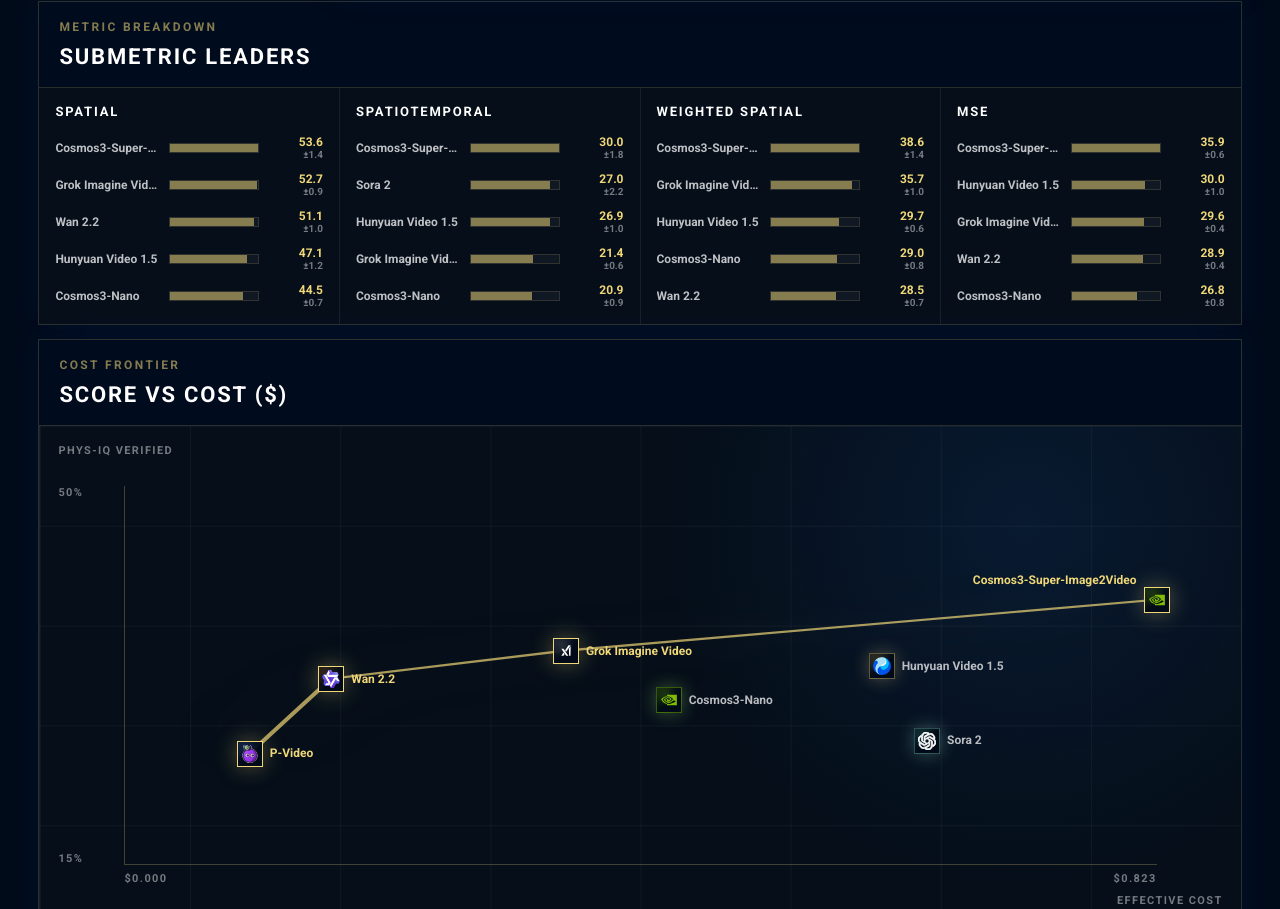
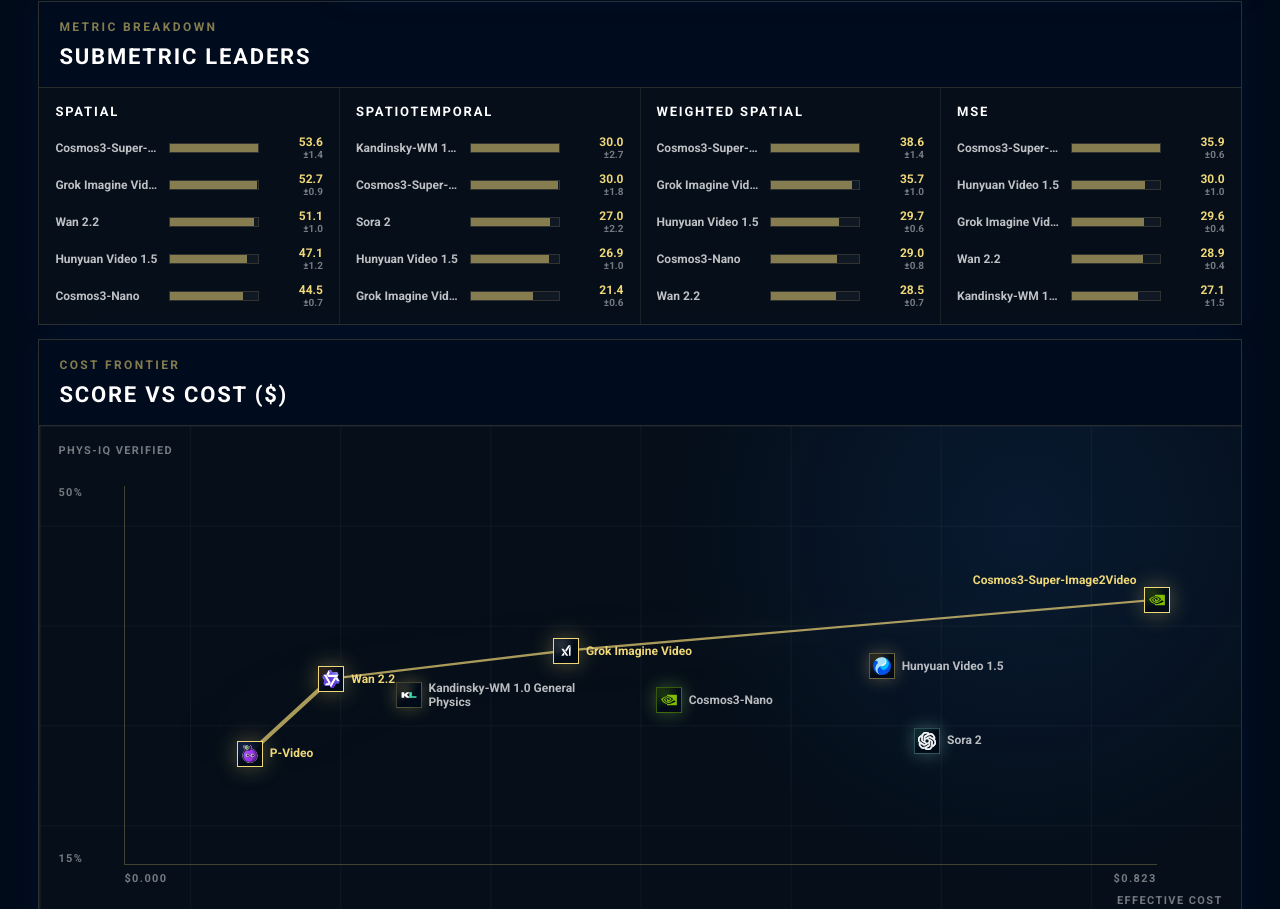
Before and after one commit to tuliti/mariana, a Next.js app: page / in a window 1280 px wide. Shown: the part 1313-2222 px from the top of the page. Built offline with nearby package versions, Linux system fonts and the light colour scheme.

Commit message:
Add measured Kandinsky costs and submetrics

```diff
--- a/app/page.tsx
+++ b/app/page.tsx
@@ -131,6 +131,21 @@
     resolution: "1280x720",
     seedControl: true,
     price: 0.11
+  },
+  {
+    submissionId: "kandinsky-wm-10-general-physics",
+    label: "Kandinsky-WM 1.0",
+    text: true,
+    v2v: false,
+    i2v: true,
+    size: "2B",
+    fps: 24,
+    resolution: "768x512",
+    seedControl: false,
+    price: 0.1286868687,
+    llmCost: 0.0072632576,
+    costBasis:
+      "$3.25/H100-hour; measured 7.84 generation + 0.4425 prompt H100 GPU-hours across 198 videos"
   },
   {
     submissionId: "cosmos3-nano-bpp-opus",
@@ -365,7 +380,11 @@
             : row.metrics.physIq.mean,
         header: () =>
           scoreMode === "net" ? (
-            "Net Improvement"
+            <>
+              Net
+              <br />
+              Improvement
+            </>
           ) : (
             <>
               Phys-IQ
--- a/data/submissions.ts
+++ b/data/submissions.ts
@@ -84,7 +84,11 @@
     availability: "Open source",
     llmSupported: "Yes",
     metrics: {
-      physIq: { mean: 30.8, std: 0.9 }
+      physIq: { mean: 30.82666741, std: 0.86452545 },
+      sp: { mean: 38.77262595, std: 2.57608967 },
+      st: { mean: 29.99809951, std: 2.67306074 },
+      ws: { mean: 27.40359302, std: 2.04300924 },
+      mse: { mean: 27.13235114, std: 1.48433183 }
     }
   },
   {
@@ -95,7 +99,7 @@
     dateAdded: "2026-06-17",
     company: "xAI",
     availability: "Proprietary",
-    llmSupported: "Likely",
+    llmSupported: "Yes",
     metrics: {
       physIq: { mean: 34.8, std: 0.6 },
       sp: { mean: 52.7, std: 0.9 },
@@ -146,7 +150,7 @@
     dateAdded: "2026-06-17",
     company: "OpenAI",
     availability: "Proprietary",
-    llmSupported: "Likely",
+    llmSupported: "Yes",
     metrics: {
       physIq: { mean: 26.5, std: 0.8 },
       sp: { mean: 37.3, std: 0.6 },
```
Also changed, not shown: 2 other files (tests, documents, lock files or other folders).
